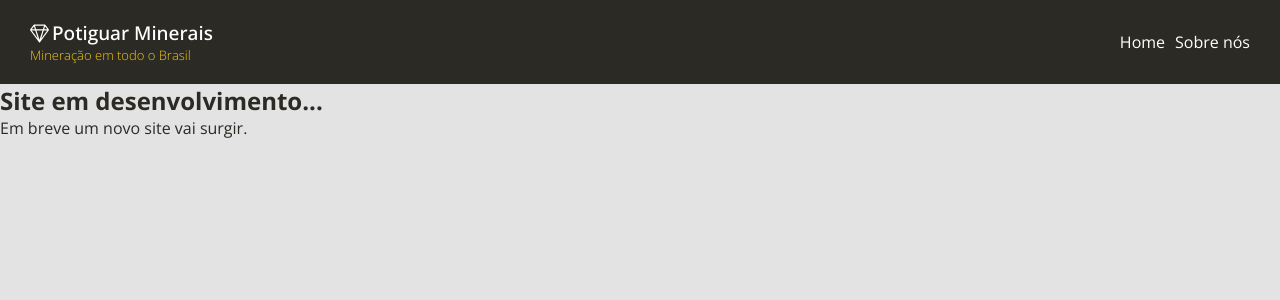
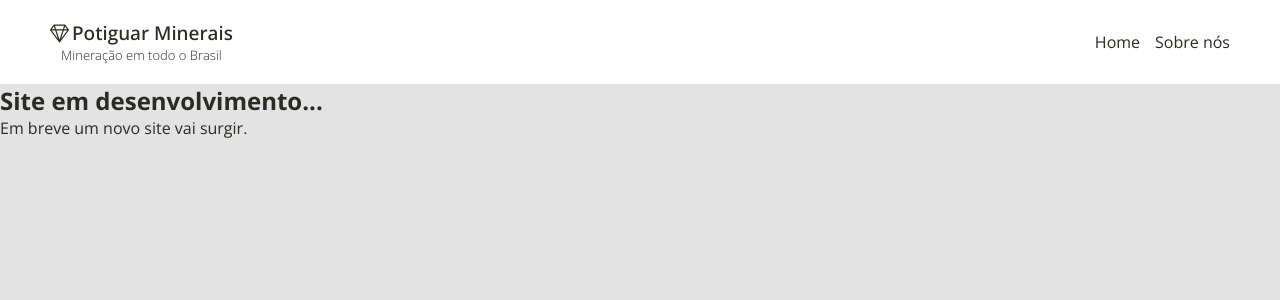
Before and after one commit to forcaweb/landpage-site-mineracao, a React (Create React App) app: page / in a window 1280 px wide. Shown: the top 300 px of the page. Built offline with nearby package versions, Linux system fonts and the light colour scheme.

Commit message:
at0811202211

```diff
--- a/public/index.html
+++ b/public/index.html
@@ -2,9 +2,14 @@
 <html lang="pt-BR">
   <head>
     <meta charset="utf-8" />
+    <link rel="shortcut icon" href="./img/favicon.png" type="image/x-icon">
     <meta name="viewport" content="width=device-width, initial-scale=1" />
-    <meta name="theme-color" content="#000000" />
-    <meta name="description" content="Pedras preciosas" />
+    <meta name="theme-color" content="#ffff" />
+    <meta http-equiv="X-UA-Compatible" content="IE=7">
+    <meta name="keywords" content="Turmalina, Ametista, Esmeralda, Jade, Rubi, Safira, Diamante, Opala, Água Marinha, Turquesa, Manganês, Ouro">
+    <meta name="author" content="Força Web">
+    <meta name="robots" content="index, follow"/>
+    <meta name="description" content="Pedras preciosas tais como Turmalina, Ametista, Esmeralda, Jade, Rubi, Safira, Diamante, Opala, Água Marinha, Turquesa, Manganês, Ouro" />
     <title>Potiguar Minerais</title>
     <script id="react-dotenv" src="./env.js"></script>
   </head>
--- a/src/App.js
+++ b/src/App.js
@@ -1,5 +1,5 @@
 import * as React from 'react';
-import env from 'react-dotenv';
+// import env from 'react-dotenv';
 import { Routes, Route } from 'react-router-dom';
 import Home from './componets/home/home';
 import About from './componets/about/about';
@@ -8,7 +8,6 @@ import Header from './componets/header/header';
 import './App.css';
 
 export default function App() {
-  console.log(env);
   return (
     <>
       <Header />
--- a/src/componets/header/header.css
+++ b/src/componets/header/header.css
@@ -7,8 +7,8 @@ header{
   display: flex;
   justify-content: space-between;
   align-items: center;
-  background: var(--black-color);
-  padding: 20px 30px;
+  background: var(--white-color);
+  padding: 20px 50px;
 }
 
 header nav{
@@ -17,7 +17,7 @@ header nav{
   flex-direction: row;
   justify-content: center;
   align-items: center;
-  gap: 10px;
+  gap: 15px;
 }
 
 header nav a{
@@ -25,8 +25,8 @@ header nav a{
   display: flex;
   flex-direction: column;
   justify-content: center;
-  align-items: flex-start;
-  color: var(--white-color);
+  align-items: center;
+  color: var(--black-color);
   font-weight: 400;
   transition: 0.4s all;
 }
@@ -44,11 +44,11 @@ header nav a h1{
   font-size: 19px;
   font-weight: 550;
 }
+
 header nav a p{
   position: relative;
   display: block;
   font-size: 13px;
-  color: var(--golden-color);
   font-weight: lighter;
 }
 .btn-mobile{
@@ -60,7 +60,7 @@ header nav a p{
   font-size: 40px;
   border: none;
   background: transparent;
-  color: var(--white-color);
+  color: var(--black-color);
   padding: 3px;
   border-radius: 4px;
   cursor: pointer;
@@ -75,7 +75,7 @@ header nav a p{
   width: 100%;
   height: 100%;
   max-width: 600px;
-  background: var(--black-color);
+  background: var(--white-color);
   top: 0;
   right: -1000px;
   display: flex;
@@ -85,7 +85,7 @@ header nav a p{
 
 .menu-mobile span{
   font-size: 30px;
-  color: var(--white-color);
+  color: var(--black-color);
   cursor: pointer;
   position: absolute;
   top: 20px;
@@ -101,6 +101,9 @@ header nav a p{
 }
 
 @media only screen and (max-width: 600px) {
+  header{
+    padding: 20px 30px;
+  }
   .btn-mobile{
     display: flex;
   }
```
Also changed, not shown: public/img/favicon.png (added), src/componets/home/home.css (added).
